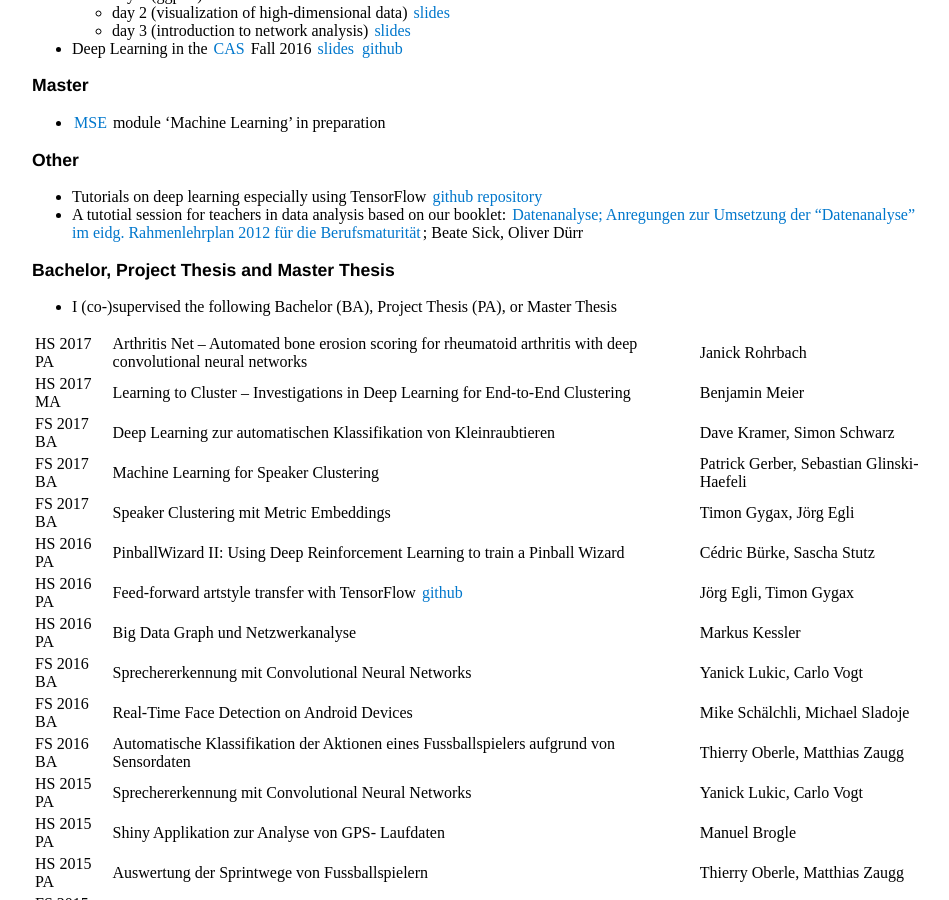
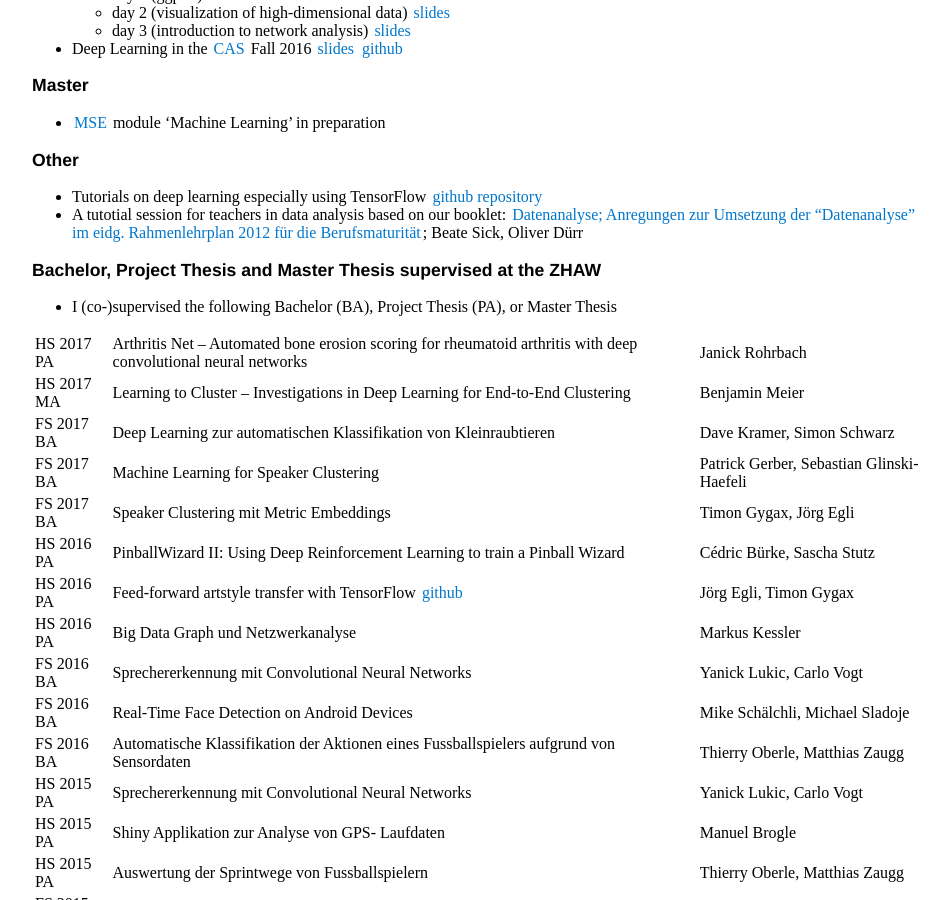
Before and after one commit to oduerr/oduerr.github.io, a Jekyll site: the page built from teaching/index.md, in a window 1280 px wide and 900 px high, scrolled down 1024 px. Shown: the whole window, without its empty margins (160-1109 px from the left). Built offline with Jekyll 4.4.1, drawn with Linux system fonts in a browser that asks for light colours.

Commit message:
Update index.md

```diff
--- a/teaching/index.md
+++ b/teaching/index.md
@@ -25,7 +25,7 @@
   * [https://tensorchiefs.github.io/dl_course_2023/](https://tensorchiefs.github.io/dl_course_2023/)
 
 *  Deep Learning: A Probabilistic Approach (DAS and CAS in Applied Statistics, ETH Zurich) from 2020- (every 2nd year)
-   * [Course](https://www.vorlesungen.ethz.ch/Vorlesungsverzeichnis/lerneinheit.view?lerneinheitId=163848&semkez=2022W&lang=en) https://tensorchiefs.github.io/dl_rcourse_202/
+   * [Course](https://www.vorlesungen.ethz.ch/Vorlesungsverzeichnis/lerneinheit.view?lerneinheitId=163848&semkez=2022W&lang=en) [https://tensorchiefs.github.io/dl_rcourse_202/](https://tensorchiefs.github.io/dl_rcourse_202/)
 
 
 ## Teaching at ZHAW (until 2018)
@@ -60,7 +60,7 @@
 * Tutorials on deep learning especially using TensorFlow [github repository](https://github.com/oduerr/dl_tutorial)
 * A tutotial session for teachers in data analysis based on our booklet: [Datenanalyse; Anregungen zur Umsetzung der "Datenanalyse" im eidg. Rahmenlehrplan 2012 für die Berufsmaturität](https://dl.dropboxusercontent.com/u/9154523/paper/bms-broschuere-datenanalyse-sick-d%C3%BCrr.pdf); Beate Sick, Oliver Dürr
 
-### Bachelor, Project Thesis and Master Thesis
+### Bachelor, Project Thesis and Master Thesis supervised at the ZHAW
 * I (co-)supervised the following Bachelor (BA), Project Thesis (PA), or Master Thesis
 
 HS 2017 PA | Arthritis Net -- Automated bone erosion scoring for rheumatoid arthritis with deep convolutional neural networks | Janick Rohrbach
```
